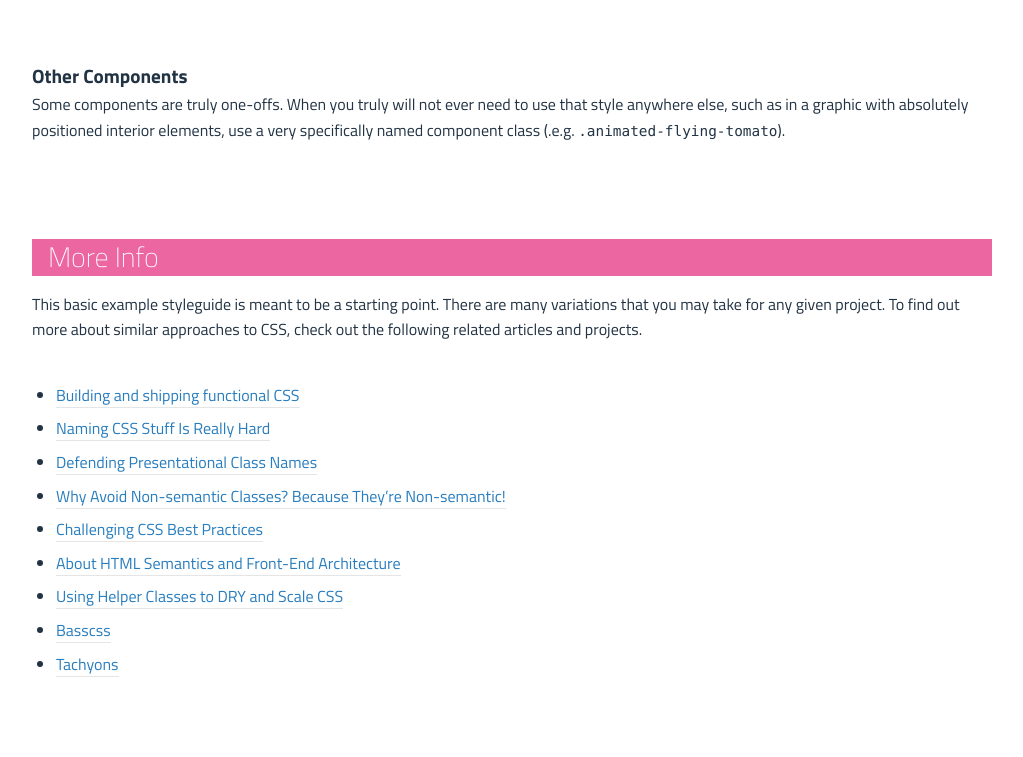
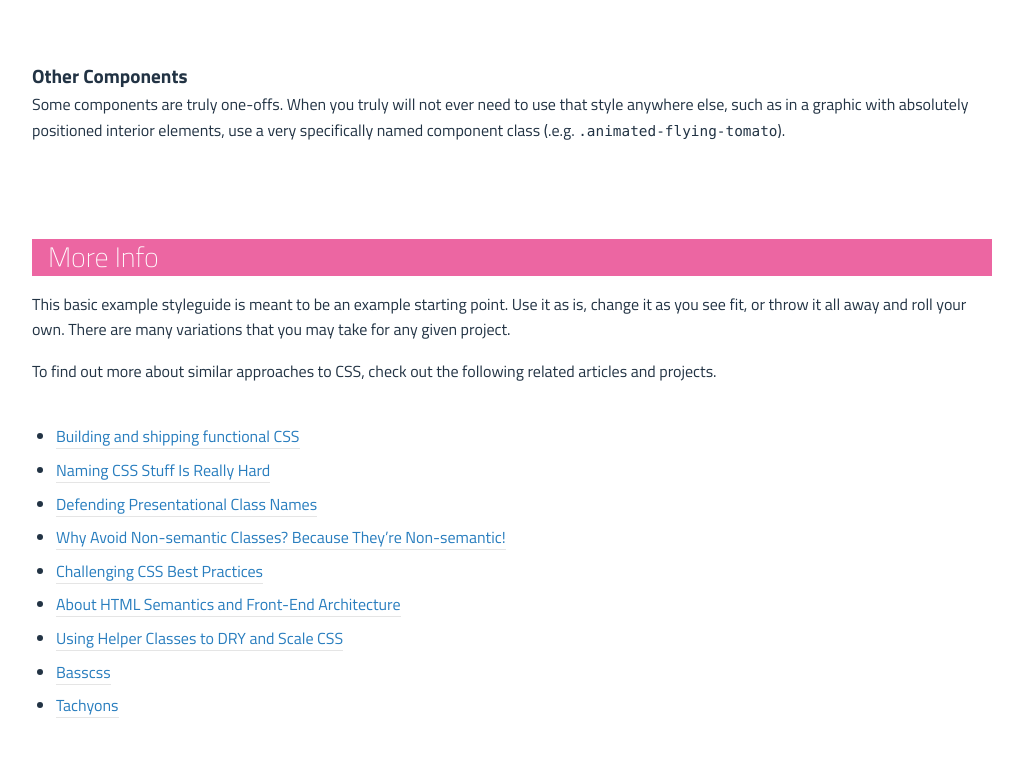
Before and after one commit to johnpolacek/expressive-css, a website: page styleguide/index.html in a window 1280 px wide. Shown: the part 8525-9282 px from the top of the page, without its empty margins (128-1151 px from the left). Drawn offline with Linux system fonts and the light colour scheme.

Commit message:
copy tweak

```diff
--- a/styleguide/index.html
+++ b/styleguide/index.html
@@ -621,7 +621,8 @@ button:hover, .btn:hover {
             <div class="box-960 box-center pad-3-bottom">
                 <div class="grid-12 pad-3-bottom">
                     <h3 class="marg-2-bottom bgr-pink text-white text-light pad-2-sides">More Info</h3>
-                    <p>This basic example styleguide is meant to be a starting point. There are many variations that you may take for any given project. To find out more about similar approaches to CSS, check out the following related articles and projects.</p>
+                    <p>This basic example styleguide is meant to be an example starting point. Use it as is, change it as you see fit, or throw it all away and roll your own. There are many variations that you may take for any given project.</p>
+                    <p>To find out more about similar approaches to CSS, check out the following related articles and projects.</p>
                     <ul class="pad-1-vert">
                         <li><a href="https://blog.colepeters.com/building-and-shipping-functional-css/">Building and shipping functional CSS</a></li>
                         <li><a href="http://seesparkbox.com/foundry/naming_css_stuff_is_really_hard">Naming CSS Stuff Is Really Hard</a></li>
```
